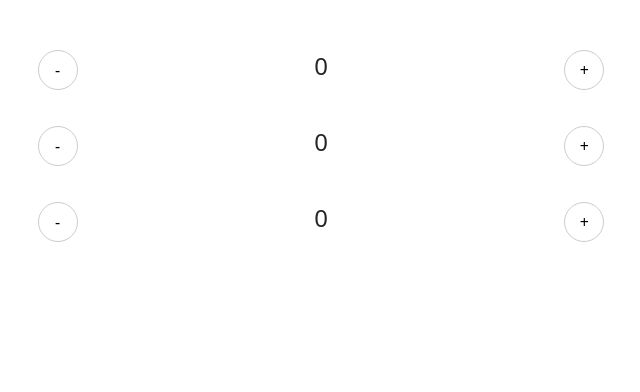
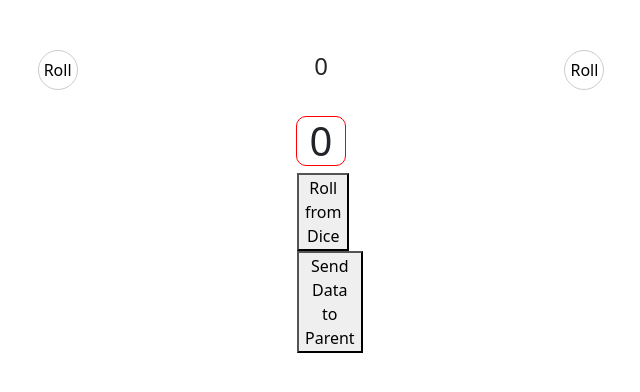
Before and after one commit to dadaisthelimit/React-Demo, a React (Create React App) app: page / in a window 1280 px wide. Shown: the top 392 px of the page, without its empty margins (319-959 px from the left). Built offline with nearby package versions, Linux system fonts and the light colour scheme.

Commit message:
passing data between children and parents

```diff
--- a/package.json
+++ b/package.json
@@ -7,13 +7,16 @@
     "@testing-library/react": "^13.4.0",
     "@testing-library/user-event": "^13.5.0",
     "bootstrap": "^5.2.3",
+    "chance": "^1.1.11",
+    "random": "^4.1.0",
     "react": "^18.2.0",
+    "react-clock": "^4.2.0",
     "react-dom": "^18.2.0",
     "react-scripts": "5.0.1",
     "web-vitals": "^2.1.4"
   },
   "scripts": {
-    "start": "react-scripts start",
+    "start": "react-scripts start --port=3030",
     "build": "react-scripts build",
     "test": "react-scripts test",
     "eject": "react-scripts eject"
--- a/src/App.js
+++ b/src/App.js
@@ -6,9 +6,7 @@ import CounterCard from './components/CounterCard/CounterCard';
 const App = () => {
     return (
       <div className="App container p-4">
-         <CounterCard />
-         <CounterCard />
-         <CounterCard />
+        <CounterCard />
       </div>
     );
   }
--- /dev/null
+++ b/src/components/AnalogClock/AnalogClock.css
@@ -0,0 +1,3 @@
+.react-clock__second-hand__body{
+	background-color: deepskyblue;
+}
--- a/src/components/CounterCard/CounterCard.js
+++ b/src/components/CounterCard/CounterCard.js
@@ -1,3 +1,4 @@
+import Dice from '../Dice/Dice';
 import './CounterCard.css'
 import { useState } from 'react';
 const CounterCard = () => {
@@ -5,21 +6,28 @@ const CounterCard = () => {
 	const [count, setCount] = useState(0);
 
 	const increment = () => {
-		console.log('Clicked increment')
-		setCount(count + 1);
+		setCount(Math.ceil(Math.random() * 6));
 	}
 
 	const decrement = () => {
-		console.log('Clicked decrement')
-		setCount(count - 1);
+		setCount(Math.ceil(Math.random() * 6));
+	}
+
+	const displayMessage = (message) => {
+		console.log(message);
 	}
 
 	return (
-		<div className="counter-card">
-			<button className="counter-card__button" onClick={() => {decrement()}}>-</button>
-			<h4>{count}</h4>
-			<button className="counter-card__button" onClick={() => {increment()}}>+</button>
+		<div>
+			<div className="counter-card">
+				<button className="counter-card__button" onClick={() => {decrement()}}>Roll</button>
+				<h4>{count}</h4>
+				<button className="counter-card__button" onClick={() => {increment()}}>Roll</button>
+			</div>
+			<Dice value={count} change={setCount} onDiceEvent={(diceData) => {displayMessage(diceData)}} />
 		</div>
+
+
 	);
 }
 
--- /dev/null
+++ b/src/components/Dice/Dice.css
@@ -0,0 +1,14 @@
+.dice {
+  width: 100%;
+  height: 100%;
+  display: flex;
+  justify-content: center;
+  align-items: center;
+}
+
+.dice-border{
+	width: 50px;
+	height: 50px;
+	border: 1px solid red;
+	border-radius: 10px;
+}
--- /dev/null
+++ b/src/components/Dice/Dice.js
@@ -0,0 +1,20 @@
+import './Dice.css';
+const Dice = (props) => {
+
+	const handleClick = () => {
+		const childData = 'This is from the Dice Component';
+		props.onDiceEvent(childData)
+	}
+
+	return (
+		<div className="dice">
+			<div className="dice-border">
+				<h1>{props.value}</h1>
+				<button className="dice-button" onClick={() => {props.change(Math.ceil(Math.random() * 6))}}>Roll from Dice</button>
+				<button onClick={() => handleClick()}>Send Data to Parent</button>
+			</div>
+		</div>
+	);
+}
+
+export default Dice;
```
Also changed, not shown: src/components/AnalogClock/AnalogClock.js (added, +21 -0 lines), src/components/DigitalClock/DigitalClock.js (added, +13 -0 lines), 1 other file (tests, documents, lock files or other folders).
